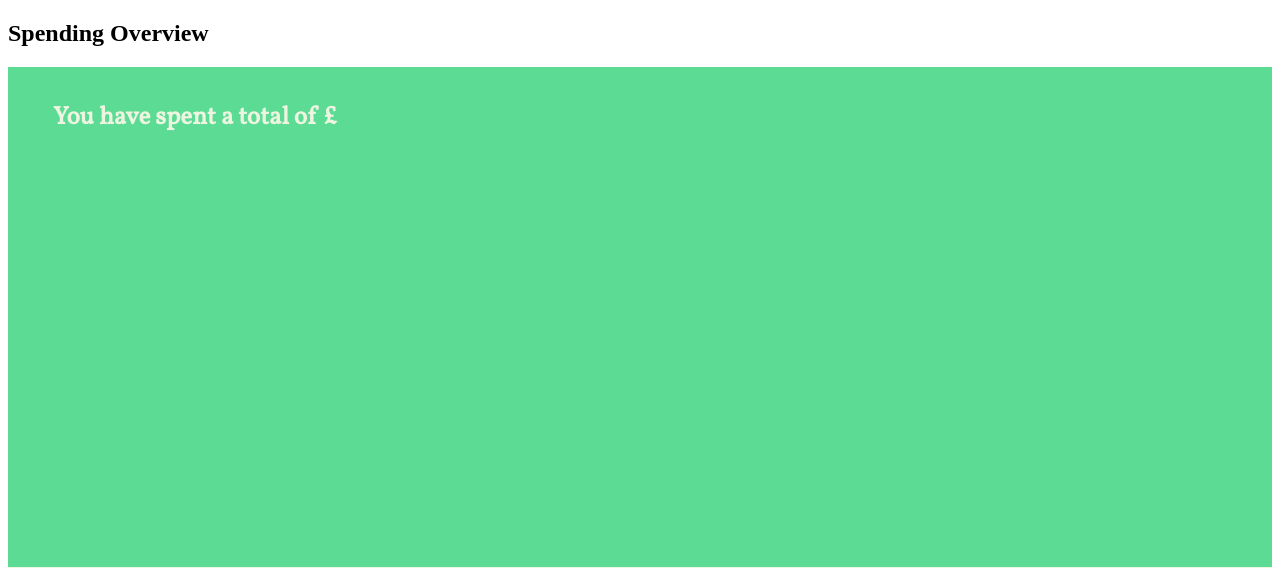
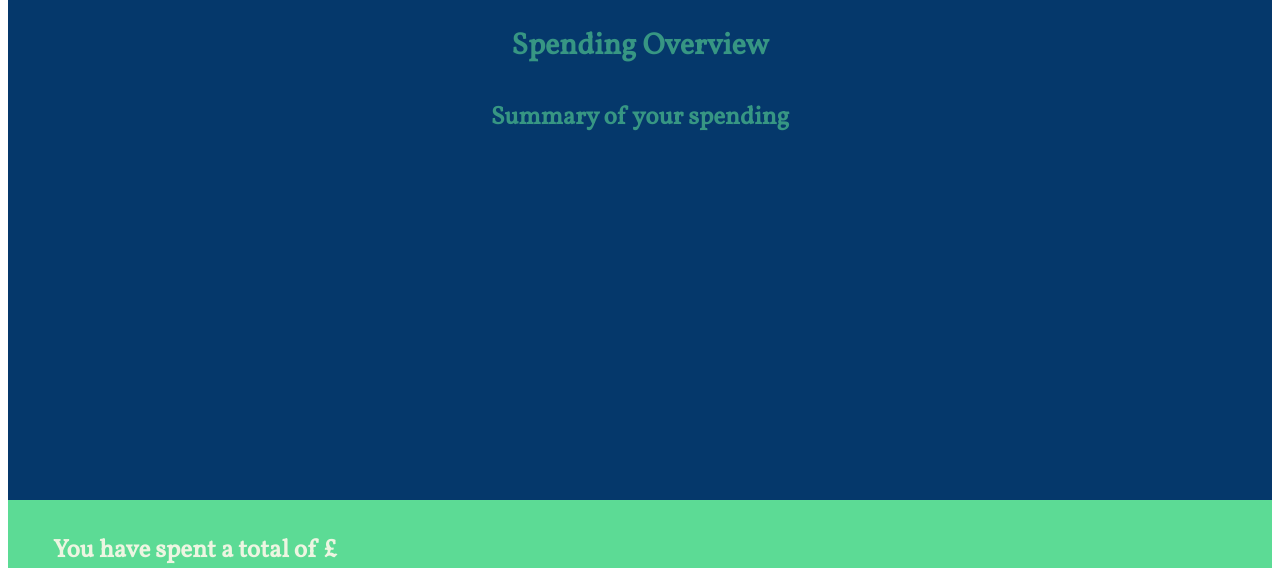
Before and after one commit to dephrase/spending_tracker, a Flask app: template templates/index.html in a window 1280 px wide. Shown: the part 102-670 px from the top of the page. Run offline with Flask 2, Linux system fonts and the light colour scheme; the template is opened without the code that fills it, so the values that code supplies are empty.

Commit message:
More styling to summary page

```diff
--- a/static/base.css
+++ b/static/base.css
@@ -19,6 +19,25 @@
 
 .dropdown:hover .dropdown-content {
     display: block;
+}
+
+.headerbox {
+
+    position: relative;
+    padding: 0px;
+    width: 100%;
+    height: 500px;
+    background-color: #05386b;
+    color: #379683;
+    font-family: 'Vollkorn', serif;
+    font-size: 20px;
+    text-align: center;
+
+}
+
+.centre {
+    font-family: 'Vollkorn', serif;
+    font-size: 25px;
 }
 
 .box1 {
--- a/templates/index.html
+++ b/templates/index.html
@@ -1,8 +1,12 @@
 {% extends 'base.html'%}
 
 {% block content %}
-<h2 class="title-text">Spending Overview</h2>
+
 <div class="content">
+<div class="headerbox">
+    <h2 class="title-text">Spending Overview</h2>
+    <h4 class="centre">Summary of your spending</h4>
+</div>
 <div class="box1">
     <h4 class="left">You have spent a total of £{{total_spending}}</h4>
 </div>
```
